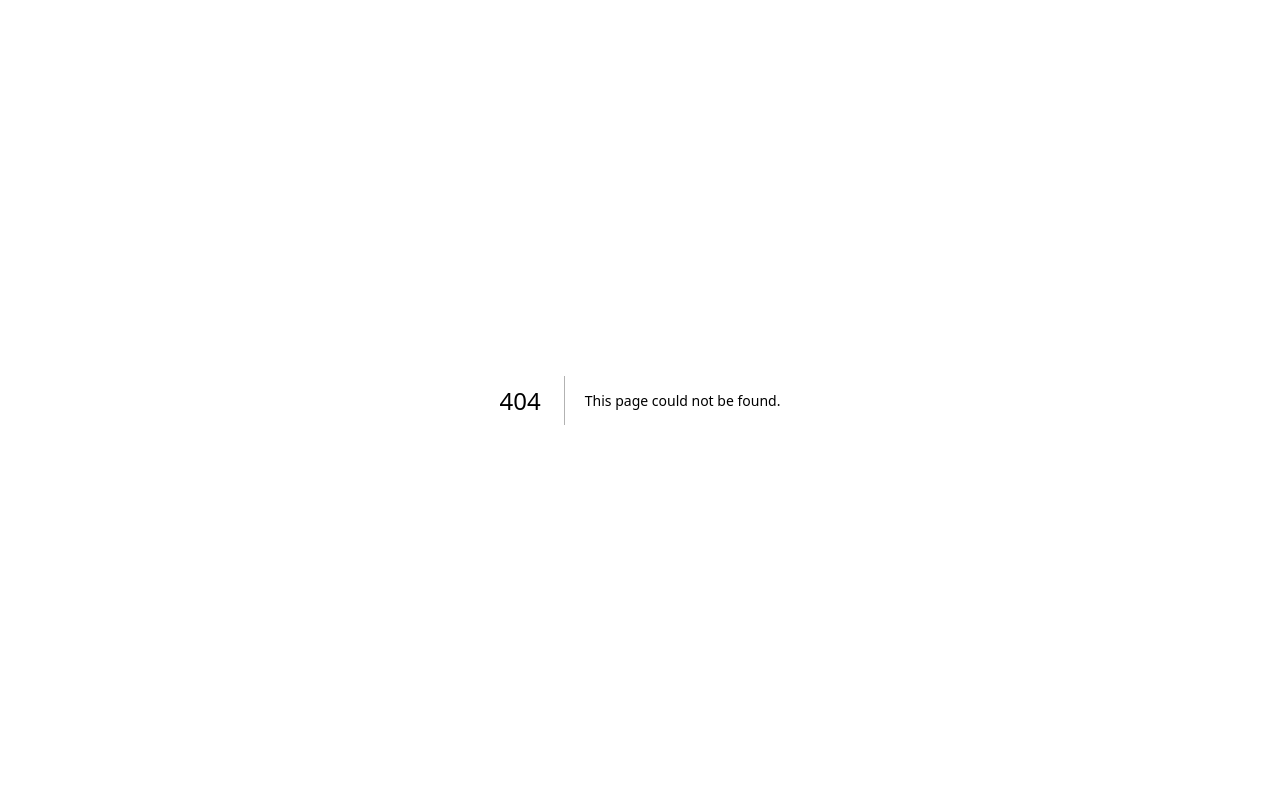
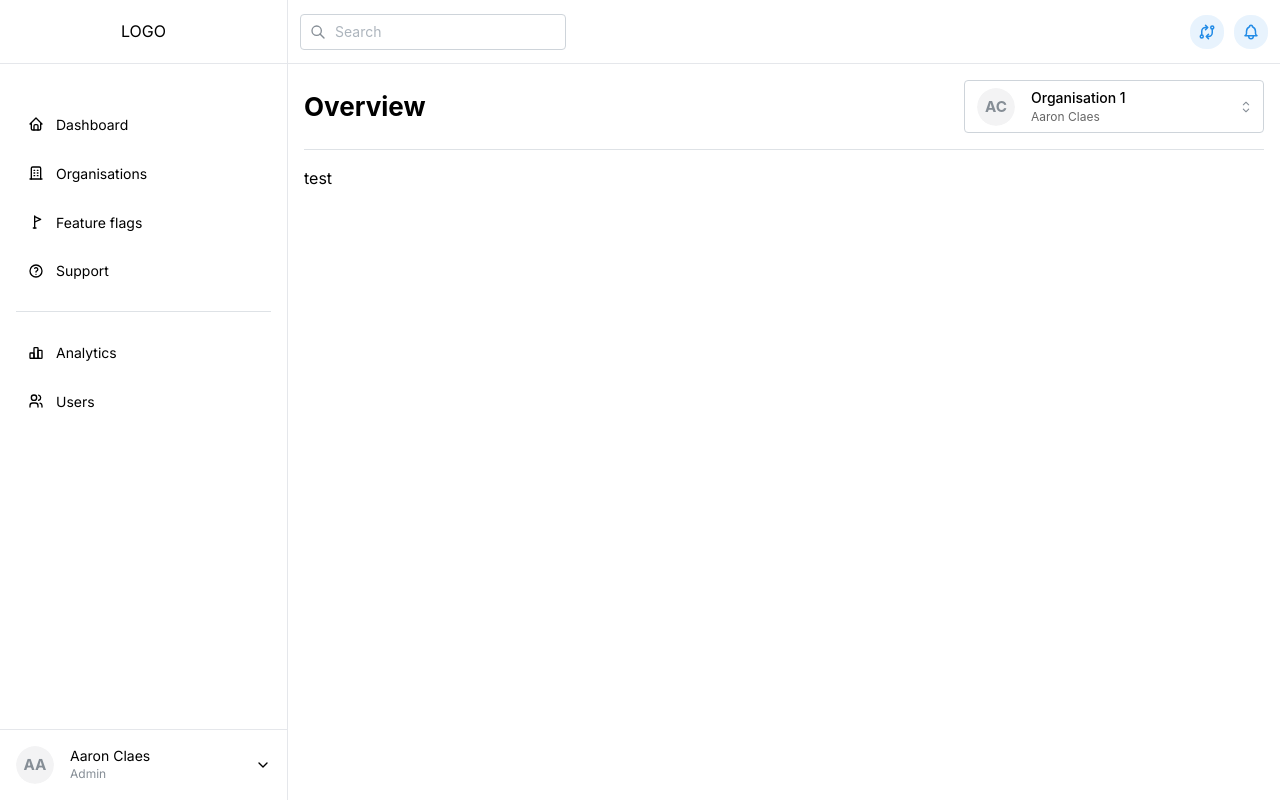
Before and after one commit to AaronClaes/org-manager, a Next.js app: page /dashboard/organisations/1 in a window 1280 px wide. Before the commit this address had no page. Built offline with nearby package versions, Linux system fonts and the light colour scheme.

Commit message:
feat: add organisation switcher

```diff
--- /dev/null
+++ b/src/app/(main)/dashboard/organisations/[id]/_components/OrganisationSwitcher.tsx
@@ -0,0 +1,126 @@
+"use client";
+import { useMemo, useState } from "react";
+import {
+  Avatar,
+  Combobox,
+  Divider,
+  Group,
+  Input,
+  InputBase,
+  Text,
+  Title,
+  useCombobox,
+} from "@mantine/core";
+import { type Organisation, organisations } from "../../organisations";
+import { useParams, useRouter } from "next/navigation";
+
+export function OrganisationSwitcher() {
+  const router = useRouter();
+  const { id: organisationId } = useParams<{ id: string }>();
+
+  const [search, setSearch] = useState<string>("");
+  const [id, setId] = useState<string | null>(organisationId);
+  const selectedOption = organisations.find((item) => item.id === id);
+
+  const combobox = useCombobox({
+    onDropdownClose: () => {
+      combobox.resetSelectedOption();
+      combobox.focusTarget();
+      setSearch("");
+    },
+  });
+
+  const options = useMemo(() => {
+    const LIMIT = 5;
+    return getFilteredOrganisations(search, LIMIT).map((item) => (
+      <Combobox.Option value={item.id} key={item.id}>
+        <SelectOption {...item} />
+      </Combobox.Option>
+    ));
+  }, [search]);
+
+  return (
+    <>
+      <Group justify="space-between">
+        <Title order={2} fw={700}>
+          Overview
+        </Title>
+        <Combobox
+          store={combobox}
+          withinPortal={false}
+          onOptionSubmit={(id) => {
+            setId(id);
+            combobox.closeDropdown();
+            router.push(`/dashboard/organisations/${id}`);
+          }}
+        >
+          <Combobox.Target>
+            <InputBase
+              w={300}
+              component="button"
+              type="button"
+              pointer
+              rightSection={<Combobox.Chevron />}
+              onClick={() => combobox.toggleDropdown()}
+              rightSectionPointerEvents="none"
+              multiline
+            >
+              {selectedOption ? (
+                <SelectOption {...selectedOption} />
+              ) : (
+                <Input.Placeholder>Pick value</Input.Placeholder>
+              )}
+            </InputBase>
+          </Combobox.Target>
+
+          <Combobox.Dropdown>
+            <Combobox.Search
+              value={search}
+              onChange={(event) => setSearch(event.currentTarget.value)}
+              placeholder="Search organisations"
+            />
+            <Combobox.Options>{options}</Combobox.Options>
+          </Combobox.Dropdown>
+        </Combobox>
+      </Group>
+      <Divider my="md" />
+    </>
+  );
+}
+
+function SelectOption({ name, owner }: Organisation) {
+  return (
+    <Group>
+      <Avatar>
+        {owner.name
+          .split(" ")
+          .map((word) => word[0])
+          .join("")}
+      </Avatar>
+      <div>
+        <Text fz="sm" fw={500}>
+          {name}
+        </Text>
+        <Text fz="xs" opacity={0.6}>
+          {owner.name}
+        </Text>
+      </div>
+    </Group>
+  );
+}
+
+function getFilteredOrganisations(searchQuery: string, limit: number) {
+  const result: Organisation[] = [];
+
+  for (const item of organisations) {
+    if (result.length === limit) {
+      break;
+    }
+
+    if (item.name.toLowerCase().includes(searchQuery.trim().toLowerCase())) {
+      result.push(item);
+    }
+  }
+
+  return result;
+}
--- /dev/null
+++ b/src/app/(main)/dashboard/organisations/[id]/layout.tsx
@@ -0,0 +1,17 @@
+import { type ReactNode } from "react";
+import { OrganisationSwitcher } from "./_components/OrganisationSwitcher";
+
+type OrganisationLayoutProps = {
+  children: ReactNode;
+};
+
+export default function OrganisationLayout({
+  children,
+}: OrganisationLayoutProps) {
+  return (
+    <>
+      <OrganisationSwitcher />
+      {children}
+    </>
+  );
+}
--- /dev/null
+++ b/src/app/(main)/dashboard/organisations/[id]/page.tsx
@@ -0,0 +1,3 @@
+export default function OrganisationPage() {
+  return <>test</>;
+}
--- a/src/app/(main)/dashboard/organisations/_components/OrganisationCard.tsx
+++ b/src/app/(main)/dashboard/organisations/_components/OrganisationCard.tsx
@@ -17,21 +17,15 @@ import {
   IconBuilding,
   IconChartBar,
   IconDotsVertical,
-  IconExternalLink,
   IconForbid,
   IconLayout,
   IconPencil,
 } from "@tabler/icons-react";
+import Link from "next/link";
+import { type Organisation } from "../organisations";
 
 type OrganisationCardProps = {
-  organisation: {
-    name: string;
-    owner: {
-      name: string;
-    };
-    memberCount: number;
-    plan: "BASIC" | "PRO" | "ENTERPRISE";
-  };
+  organisation: Organisation;
 };
 
 export default function OrganisationCard({
@@ -87,9 +81,11 @@ export default function OrganisationCard({
       <CardSection withBorder inheritPadding py="md">
         <Group gap="xs">
           <Button
+            href={`/dashboard/organisations/${organisation.id}`}
             className="flex-1"
             leftSection={<IconBuilding size={16} />}
             variant="light"
+            component={Link}
           >
             Overview
           </Button>
--- /dev/null
+++ b/src/app/(main)/dashboard/organisations/organisations.ts
@@ -0,0 +1,120 @@
+export type Organisation = {
+  id: string;
+  name: string;
+  owner: {
+    name: string;
+  };
+  memberCount: number;
+  plan: "BASIC" | "PRO" | "ENTERPRISE";
+};
+
+export const organisations = [
+  {
+    id: "1",
+    name: "Organisation 1",
+    owner: {
+      name: "Aaron Claes",
+    },
+    memberCount: 24,
+    plan: "PRO",
+  },
+  {
+    id: "2",
+    name: "Organisation 2",
+    owner: {
+      name: "Aaron Claes",
+    },
+    memberCount: 24,
+    plan: "PRO",
+  },
+  {
+    id: "3",
+    name: "Organisation 3",
+    owner: {
+      name: "Aaron Claes",
+    },
+    memberCount: 24,
+    plan: "PRO",
+  },
+  {
+    id: "4",
+    name: "Organisation 4",
+    owner: {
+      name: "Aaron Claes",
+    },
+    memberCount: 24,
+    plan: "PRO",
+  },
+  {
+    id: "5",
+    name: "Organisation 5",
+    owner: {
+      name: "Aaron Claes",
+    },
+    memberCount: 24,
+    plan: "PRO",
+  },
+  {
+    id: "6",
+    name: "Organisation 6",
+    owner: {
+      name: "Aaron Claes",
+    },
+    memberCount: 24,
+    plan: "PRO",
+  },
+  {
+    id: "7",
+    name: "Organisation 7",
+    owner: {
+      name: "Aaron Claes",
+    },
+    memberCount: 24,
+    plan: "PRO",
+  },
+  {
+    id: "8",
+    name: "Organisation 8",
+    owner: {
+      name: "Aaron Claes",
+    },
+    memberCount: 24,
+    plan: "PRO",
+  },
+  {
+    id: "9",
+    name: "Organisation 9",
+    owner: {
+      name: "Aaron Claes",
+    },
+    memberCount: 24,
+    plan: "PRO",
+  },
+  {
+    id: "10",
+    name: "Organisation 10",
+    owner: {
+      name: "Aaron Claes",
+    },
+    memberCount: 24,
+    plan: "PRO",
+  },
+  {
+    id: "11",
+    name: "Organisation 11",
+    owner: {
+      name: "Aaron Claes",
+    },
+    memberCount: 24,
+    plan: "PRO",
+  },
+  {
+    id: "12",
+    name: "Organisation 12",
+    owner: {
+      name: "Aaron Claes",
+    },
+    memberCount: 24,
+    plan: "PRO",
+  },
+] as const;
--- a/src/app/(main)/dashboard/organisations/page.tsx
+++ b/src/app/(main)/dashboard/organisations/page.tsx
@@ -13,17 +13,7 @@ import {
 } from "@mantine/core";
 import OrganisationCard from "./_components/OrganisationCard";
 import { IconArrowDown, IconArrowUp, IconBuilding } from "@tabler/icons-react";
-
-const organisations = [
-  {
-    name: "Organisation 1",
-    owner: {
-      name: "Aaron Claes",
-    },
-    memberCount: 24,
-    plan: "PRO",
-  },
-] as const;
+import { organisations } from "./organisations";
 
 export default function OrganisationsPage() {
   return (
```
